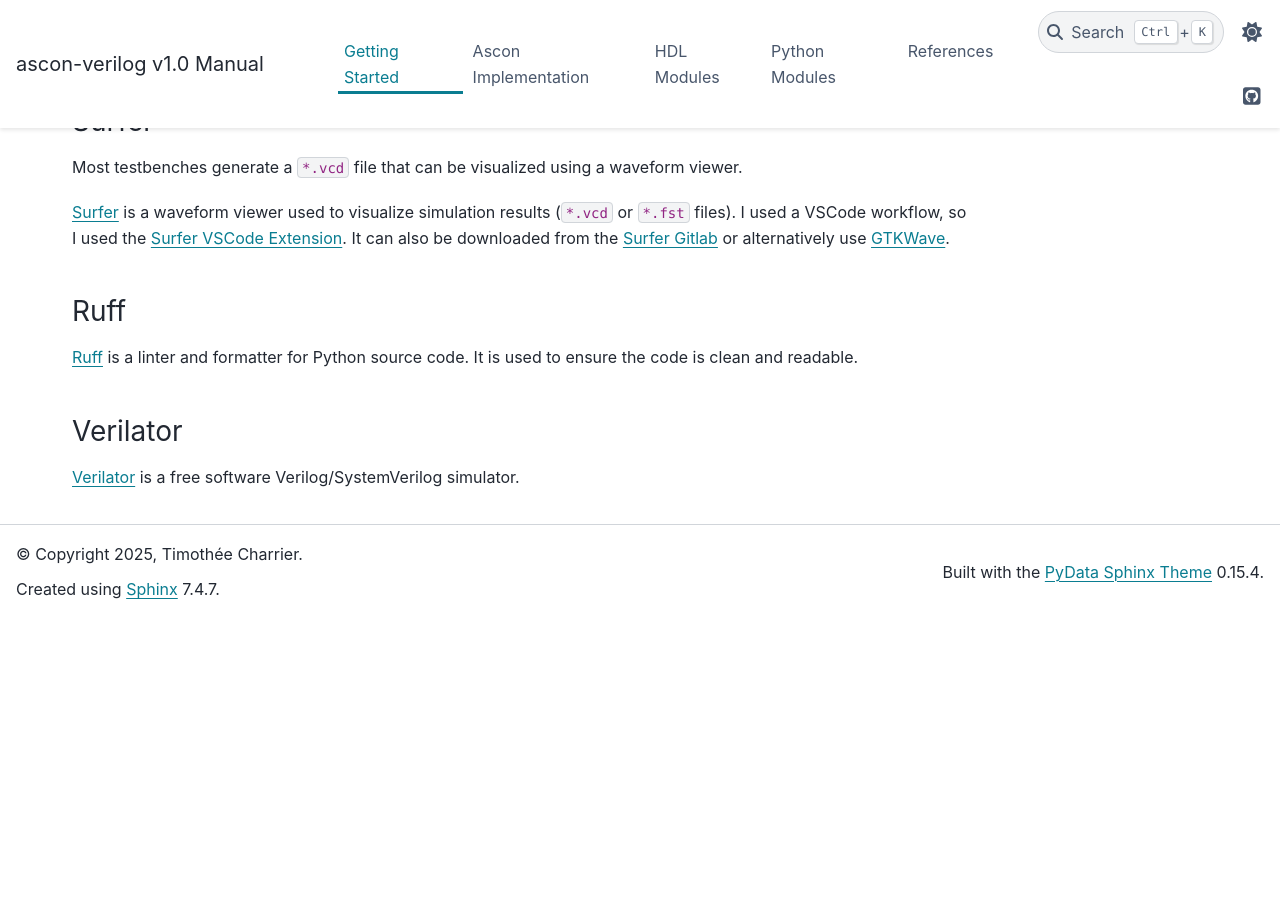
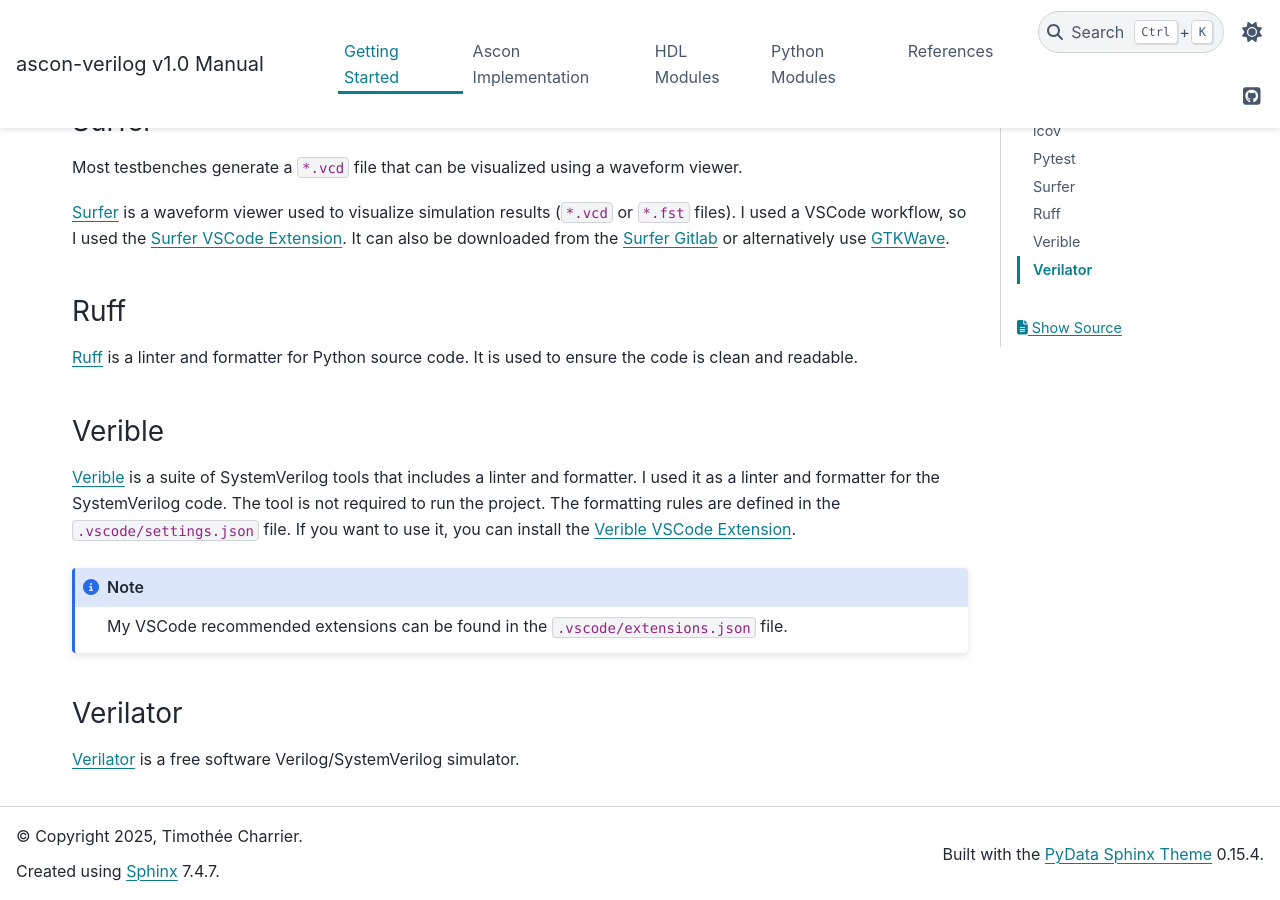
Before and after one commit to CharrierTim/ascon-verilog, a Sphinx documentation site: the page built from docs/source/files/getting_started.rst, in a window 1280 px wide and 900 px high, scrolled down 3396 px. Built offline with Sphinx 7.4.7 and the PyData theme 0.15.4, drawn with Linux system fonts in a browser that asks for light colours; before the commit the page ends 4014 px from its top, so only the background shows below that.

Commit message:
docs: add Verible linter and formatter information to getting_started.rst

```diff
--- a/docs/source/files/getting_started.rst
+++ b/docs/source/files/getting_started.rst
@@ -175,6 +175,20 @@
 Ruff_ is a linter and formatter for Python source code. It is used to
 ensure the code is clean and readable.
 
+Verible
+=======
+
+Verible_ is a suite of SystemVerilog tools that includes a linter and
+formatter. I used it as a linter and formatter for the SystemVerilog
+code. The tool is not required to run the project. The formatting rules
+are defined in the ``.vscode/settings.json`` file. If you want to use
+it, you can install the `Verible VSCode Extension`_.
+
+.. note::
+
+   My VSCode recommended extensions can be found in the
+   ``.vscode/extensions.json`` file.
+
 Verilator
 =========
 
@@ -198,6 +212,10 @@
 
 .. _surfer vscode extension: https://marketplace.visualstudio.com/items?itemName=surfer-project.surfer
 
+.. _verible: https://github.com/chipsalliance/verible
+
+.. _verible vscode extension: https://marketplace.visualstudio.com/items?itemName=chipsalliance.verible
+
 .. _verilator: https://github.com/verilator/verilator
 
 .. _verilator installation guide: https://verilator.org/guide/latest/install.html
```
